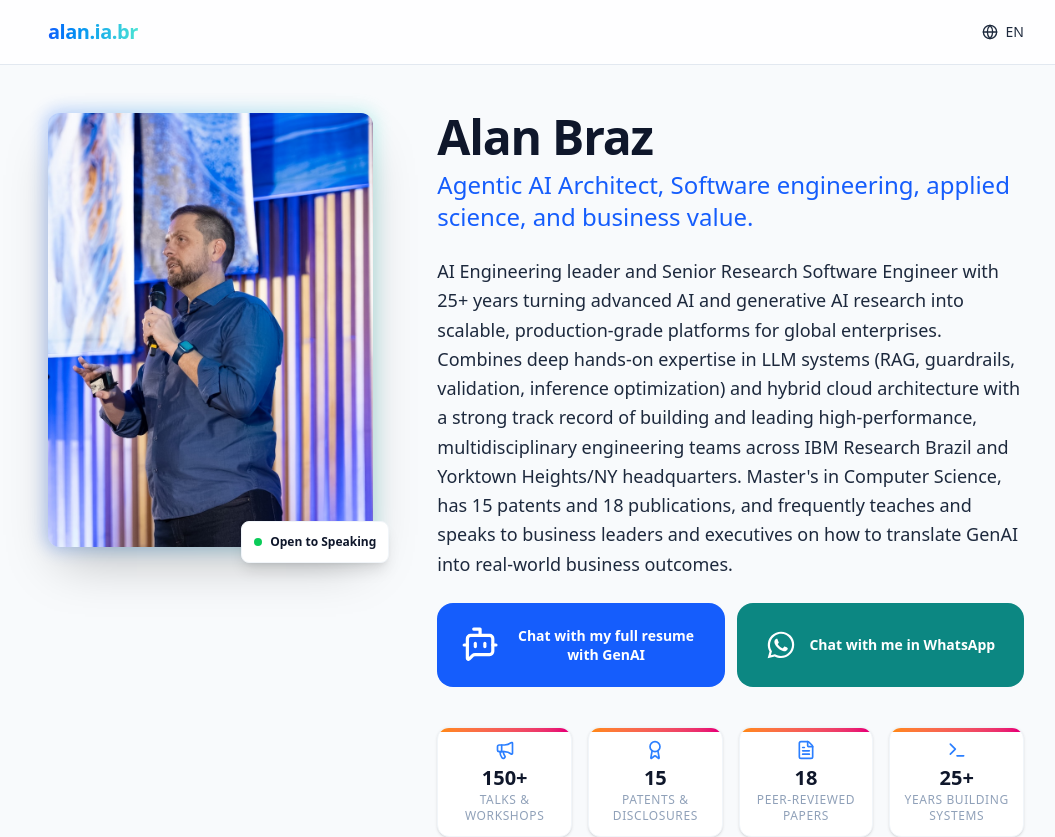
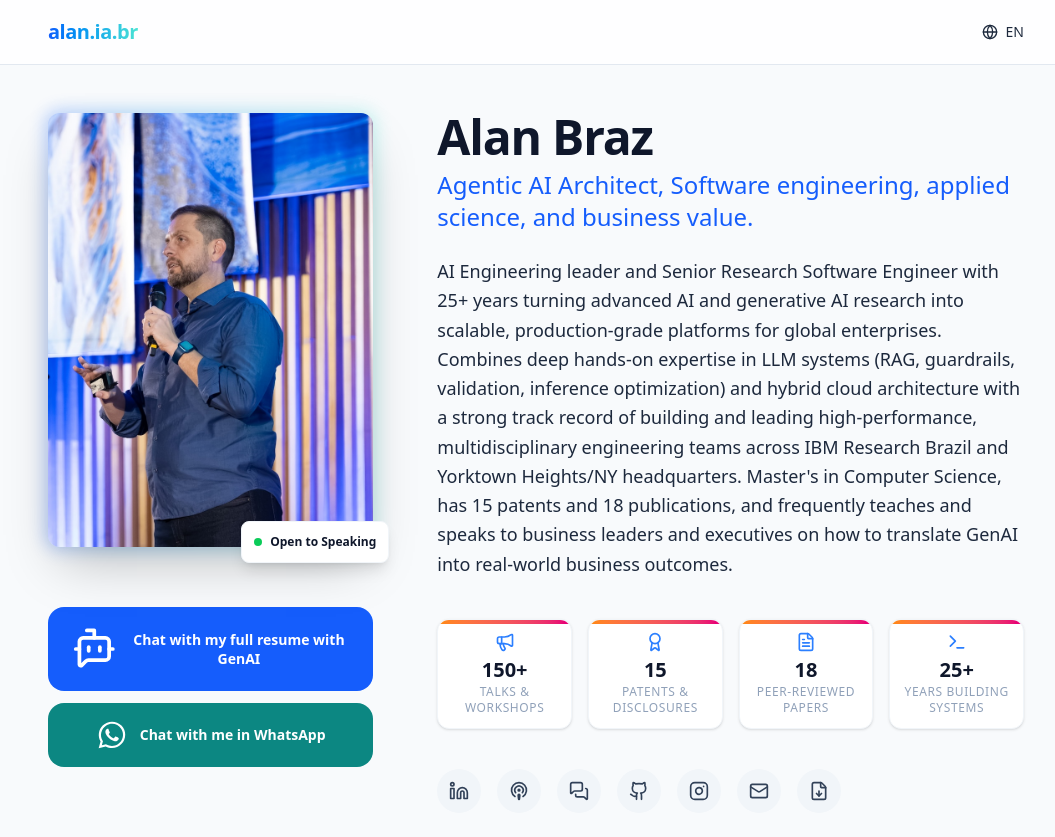
Before and after one commit to alanbraz/alanbraz.github.io, a React (Vite) app: page / in a window 1280 px wide. Shown: the top 837 px of the page, without its empty margins (104-1159 px from the left). Built offline with nearby package versions, Linux system fonts and the light colour scheme.

Commit message:
move bottoms to left

```diff
--- a/output.css
+++ b/output.css
@@ -346,6 +346,9 @@
   .mt-2 {
     margin-top: calc(var(--spacing) * 2);
   }
+  .mt-15 {
+    margin-top: calc(var(--spacing) * 15);
+  }
   .mt-20 {
     margin-top: calc(var(--spacing) * 20);
   }
--- a/src/App.jsx
+++ b/src/App.jsx
@@ -570,7 +570,8 @@
 
           {/* Hero Section */}
           <section className="flex flex-col md:flex-row gap-8 md:gap-16 items-center md:items-start">
-            <div className="w-full md:w-1/3 shrink-0 relative group">
+            <div className="w-full md:w-1/3 shrink-0">
+              <div className="relative group">
                 <div className="absolute -inset-1 bg-gradient-to-r from-blue-600 to-teal-300 rounded-2xl blur opacity-25 group-hover:opacity-50 transition duration-1000"></div>
                 <div className="relative aspect-[3/4] w-full rounded-xl overflow-hidden shadow-2xl">
                   <img
@@ -588,7 +589,34 @@
                    <div className="w-2 h-2 bg-green-500 rounded-full animate-pulse"></div>
                    <span className="text-xs font-bold text-slate-900 dark:text-white">{(lang === 'en' ? 'Open to Speaking' : 'Contrate para palestras')}</span>
                 </div>
+              </div>
 
+              <div className="mt-14 flex flex-col gap-3 w-full mt-15">
+              <a
+                href={RESUME_CHAT_URL}
+                target="_blank"
+                rel="noopener noreferrer"
+                className="inline-flex items-center justify-center gap-3 px-6 py-4 rounded-2xl bg-blue-600 dark:bg-blue-500 text-white font-semibold hover:shadow-lg hover:-translate-y-0.5 transition-all w-full text-center"
+              >
+                <BotMessageSquare size={52} aria-hidden="true" />
+                <span className="text-sm leading-snug">{t.hero.resume_chat}</span>
+              </a>
+
+                <a
+                  href={WHATSAPP_CHAT_URL}
+                  target="_blank"
+                  rel="noopener noreferrer"
+                  className="inline-flex items-center justify-center gap-3 px-6 py-4 rounded-2xl bg-teal-600 dark:bg-teal-700 text-white font-semibold hover:shadow-lg hover:-translate-y-0.5 transition-all w-full text-center"
+                >
+                  <img
+                    src="/whatsapp.svg"
+                    alt="WhatsApp"
+                    className="h-8 w-8"
+                    aria-hidden="true"
+                  />
+                  <span className="text-sm leading-snug">{t.hero.whatsapp_cta}</span>
+                </a>
+              </div>
             </div>
 
             <div className="flex-1 text-center md:text-left space-y-6">
@@ -607,33 +635,6 @@
               <p className="text-lg leading-relaxed text-slate-800 dark:text-slate-300 max-w-2xl">
                 {t.about.text}
               </p>
-
-              <div className="flex flex-col sm:flex-row gap-3 w-full">
-                <a
-                  href={RESUME_CHAT_URL}
-                  target="_blank"
-                  rel="noopener noreferrer"
-                  className="inline-flex items-center justify-center gap-3 px-6 py-4 rounded-2xl bg-blue-600 dark:bg-blue-500 text-white font-semibold hover:shadow-lg hover:-translate-y-0.5 transition-all w-full sm:w-auto text-center"
-                >
-                  <BotMessageSquare size={52} aria-hidden="true" />
-                  <span className="text-sm leading-snug">{t.hero.resume_chat}</span>
-                </a>
-
-                <a
-                  href={WHATSAPP_CHAT_URL}
-                  target="_blank"
-                  rel="noopener noreferrer"
-                  className="inline-flex items-center justify-center gap-3 px-6 py-4 rounded-2xl bg-teal-600 dark:bg-teal-700 text-white font-semibold hover:shadow-lg hover:-translate-y-0.5 transition-all w-full sm:w-auto text-center"
-                >
-                  <img
-                    src="/whatsapp.svg"
-                    alt="WhatsApp"
-                    className="h-8 w-8"
-                    aria-hidden="true"
-                  />
-                  <span className="text-sm leading-snug">{t.hero.whatsapp_cta}</span>
-                </a>
-              </div>
 
               {/* Stats Grid */}
               <div className="grid grid-cols-2 sm:grid-cols-4 gap-4 py-4">
```
Lines whose indentation alone changed are shown as unchanged.
